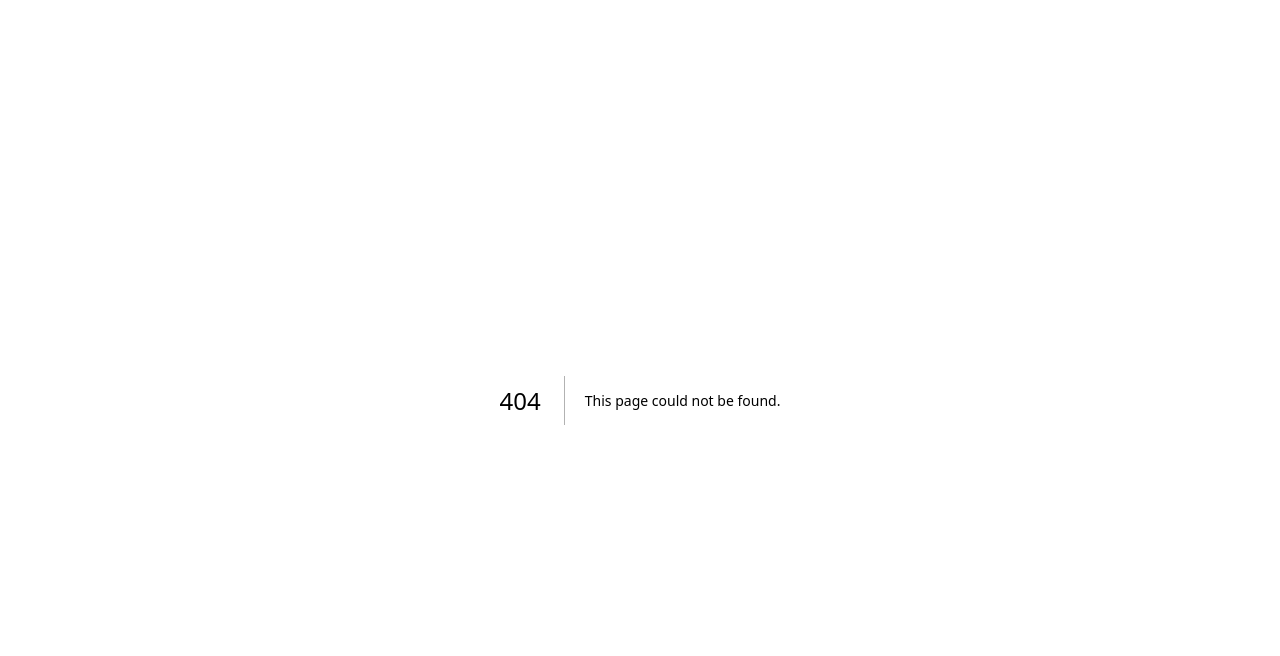
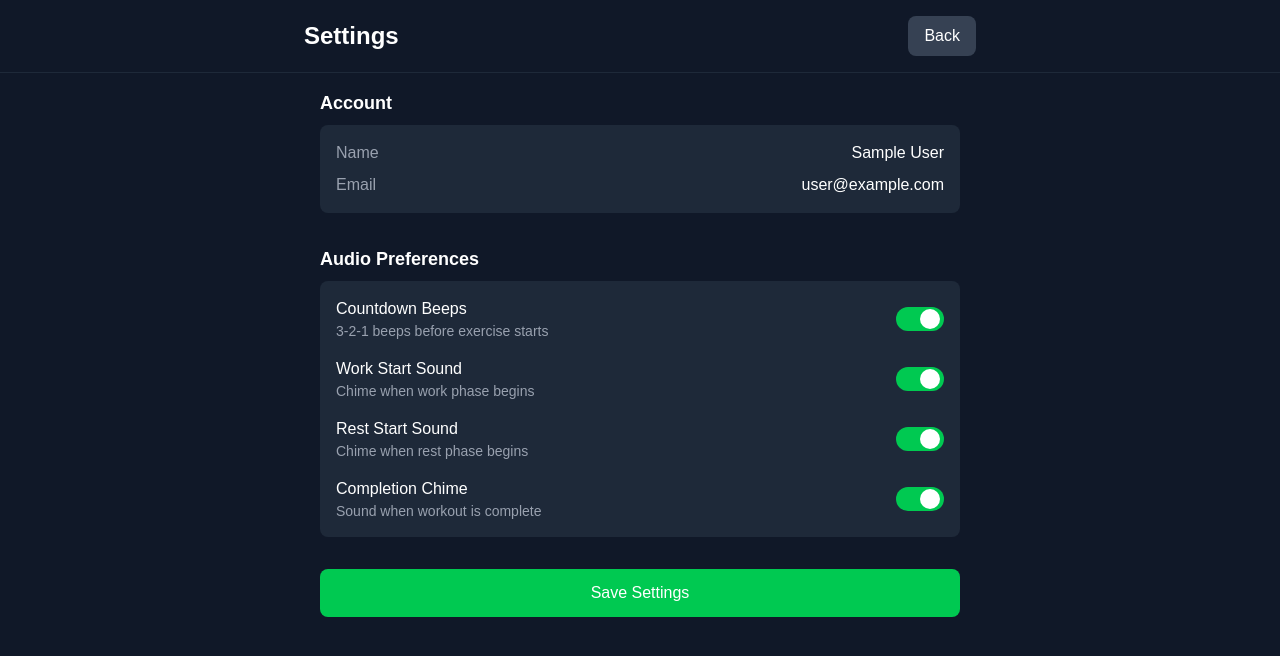
Before and after one commit to lawn-chair/workout-timer, a Next.js app: page /settings in a window 1280 px wide. Before the commit this address had no page. Shown: the top 656 px of the page. Built offline with nearby package versions, Linux system fonts and the light colour scheme; no server answers; the database is empty; sample sign-in values are in the browser's storage.

Commit message:
Add user settings page

```diff
--- a/src/app/page.tsx
+++ b/src/app/page.tsx
@@ -107,6 +107,12 @@ export default function Home() {
               data-testid="new-workout-button"
             >
               + New Workout
+            </Link>
+            <Link
+              href="/settings"
+              className="bg-gray-700 hover:bg-gray-600 px-4 py-2 rounded-lg"
+            >
+              Settings
             </Link>
             <button
               onClick={() => signOut({ callbackUrl: '/login' })}
--- /dev/null
+++ b/src/app/settings/page.tsx
@@ -0,0 +1,161 @@
+'use client'
+
+import { useEffect, useState } from 'react'
+import Link from 'next/link'
+import { useSession } from 'next-auth/react'
+import { useRouter } from 'next/navigation'
+import { fetchUserSettings, updateUserSettings } from '@/lib/workout/api'
+
+interface UserSettings {
+  countdownBeeps: boolean
+  workStartSound: boolean
+  restStartSound: boolean
+  completionChime: boolean
+}
+
+const defaultSettings: UserSettings = {
+  countdownBeeps: true,
+  workStartSound: true,
+  restStartSound: true,
+  completionChime: true,
+}
+
+export default function SettingsPage() {
+  const { data: session, status } = useSession()
+  const router = useRouter()
+  const [settings, setSettings] = useState<UserSettings>(defaultSettings)
+  const [loading, setLoading] = useState(true)
+  const [saving, setSaving] = useState(false)
+  const [saved, setSaved] = useState(false)
+
+  useEffect(() => {
+    if (status === 'unauthenticated') {
+      router.push('/login')
+      return
+    }
+    if (status === 'authenticated') {
+      fetchUserSettings()
+        .then((data) => {
+          setSettings({
+            ...defaultSettings,
+            ...(data as Partial<UserSettings>),
+          })
+          setLoading(false)
+        })
+        .catch(() => setLoading(false))
+    }
+  }, [status, router])
+
+  const handleSave = async () => {
+    setSaving(true)
+    setSaved(false)
+    try {
+      await updateUserSettings(settings as unknown as Record<string, unknown>)
+      setSaved(true)
+      setTimeout(() => setSaved(false), 2000)
+    } catch {
+      alert('Failed to save settings')
+    } finally {
+      setSaving(false)
+    }
+  }
+
+  const toggleSetting = (key: keyof UserSettings) => {
+    setSettings((prev) => ({ ...prev, [key]: !prev[key] }))
+  }
+
+  if (status === 'loading' || loading) {
+    return (
+      <div className="min-h-screen bg-gray-900 flex items-center justify-center">
+        <div className="text-white">Loading...</div>
+      </div>
+    )
+  }
+
+  return (
+    <div className="min-h-screen bg-gray-900 text-white">
+      <header className="p-4 border-b border-gray-800">
+        <div className="max-w-2xl mx-auto flex justify-between items-center">
+          <h1 className="text-2xl font-bold">Settings</h1>
+          <Link
+            href="/"
+            className="bg-gray-700 hover:bg-gray-600 px-4 py-2 rounded-lg"
+          >
+            Back
+          </Link>
+        </div>
+      </header>
+
+      <main className="max-w-2xl mx-auto p-4 space-y-8">
+        <section>
+          <h2 className="text-lg font-semibold mb-2">Account</h2>
+          <div className="bg-gray-800 rounded-lg p-4 space-y-2">
+            <div className="flex justify-between">
+              <span className="text-gray-400">Name</span>
+              <span>{session?.user?.name || 'N/A'}</span>
+            </div>
+            <div className="flex justify-between">
+              <span className="text-gray-400">Email</span>
+              <span>{session?.user?.email || 'N/A'}</span>
+            </div>
+          </div>
+        </section>
+
+        <section>
+          <h2 className="text-lg font-semibold mb-2">Audio Preferences</h2>
+          <div className="bg-gray-800 rounded-lg p-4 space-y-4">
+            {[
+              {
+                key: 'countdownBeeps' as const,
+                label: 'Countdown Beeps',
+                desc: '3-2-1 beeps before exercise starts',
+              },
+              {
+                key: 'workStartSound' as const,
+                label: 'Work Start Sound',
+                desc: 'Chime when work phase begins',
+              },
+              {
+                key: 'restStartSound' as const,
+                label: 'Rest Start Sound',
+                desc: 'Chime when rest phase begins',
+              },
+              {
+                key: 'completionChime' as const,
+                label: 'Completion Chime',
+                desc: 'Sound when workout is complete',
+              },
+            ].map(({ key, label, desc }) => (
+              <div key={key} className="flex items-center justify-between">
+                <div>
+                  <p className="font-medium">{label}</p>
+                  <p className="text-sm text-gray-400">{desc}</p>
+                </div>
+                <button
+                  onClick={() => toggleSetting(key)}
+                  className={`w-12 h-6 rounded-full transition-colors ${
+                    settings[key] ? 'bg-green-500' : 'bg-gray-600'
+                  }`}
+                >
+                  <div
+                    className={`w-5 h-5 bg-white rounded-full transition-transform ${
+                      settings[key] ? 'translate-x-6' : 'translate-x-0.5'
+                    }`}
+                  />
+                </button>
+              </div>
+            ))}
+          </div>
+        </section>
+
+        <button
+          onClick={handleSave}
+          disabled={saving}
+          className="w-full bg-green-500 hover:bg-green-600 disabled:bg-gray-600 py-3 rounded-lg font-medium"
+        >
+          {saving ? 'Saving...' : saved ? 'Saved!' : 'Save Settings'}
+        </button>
+      </main>
+    </div>
+  )
+}
```
